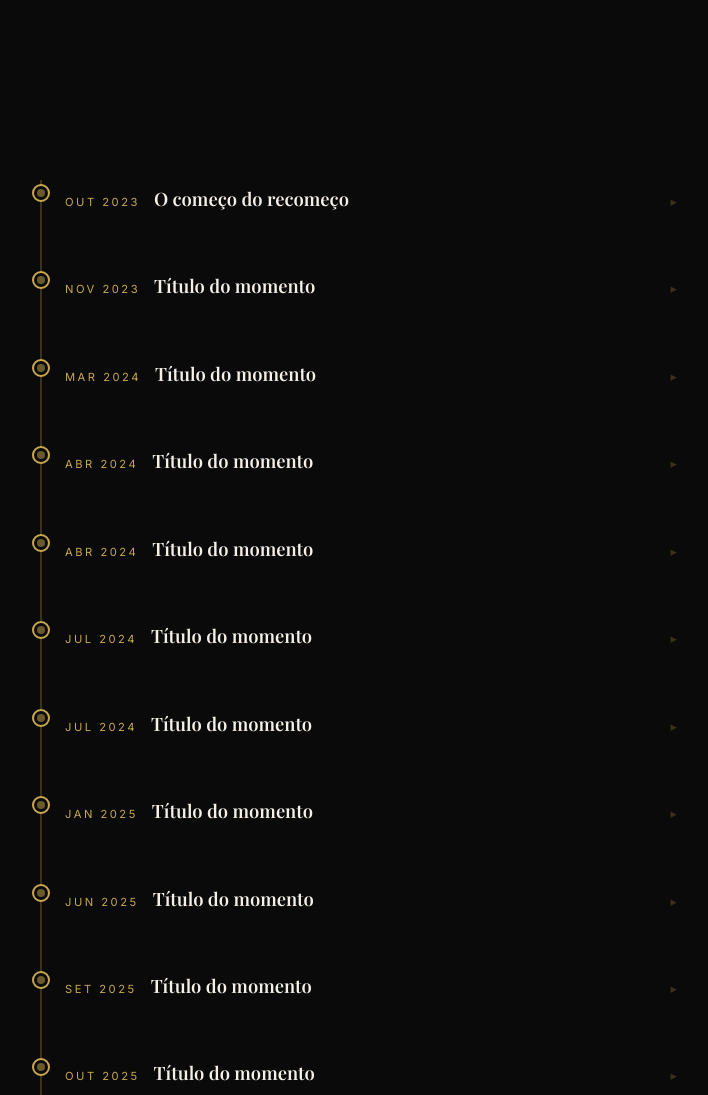
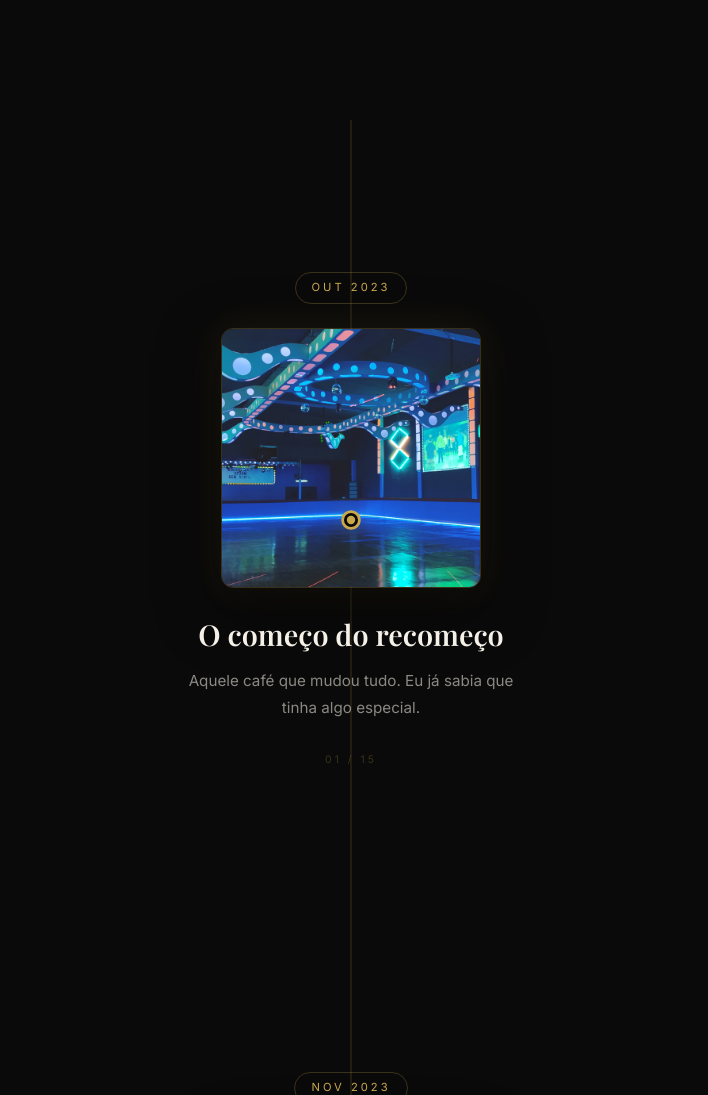
Before and after one commit to henriquesantiago-eng/henriquesantiago-eng.github.io, a plain HTML site: page index.html in a window 1280 px wide. Shown: the part 1320-2415 px from the top of the page, without its empty margins (289-997 px from the left). Drawn offline with nearby package versions, Linux system fonts and the light colour scheme; a web font is replaced by a local one.

Commit message:
Editado Highlights mais interativos

```diff
--- a/script.js
+++ b/script.js
@@ -162,60 +162,55 @@ setInterval(tickCounter, 1000);
 
 
 // ============================================================
-// ❸ GERAR TIMELINE VERTICAL
+// ❸ GERAR TIMELINE — Cenas imersivas full-screen
 // ============================================================
 const tlTrack = document.getElementById('tlTrack');
+const totalItems = TIMELINE_DATA.length;
 
 TIMELINE_DATA.forEach((item, i) => {
-    const el = document.createElement('div');
-    el.classList.add('tl-item');
-    el.innerHTML = `
-        <div class="tl-item-dot"></div>
-        <div class="tl-item-header">
-            <span class="tl-item-date">${item.date}</span>
-            <span class="tl-item-title">${item.title}</span>
-            <span class="tl-item-arrow">▸</span>
-        </div>
-        <div class="tl-item-content">
-            <img class="tl-item-photo" src="${item.photo}" alt="${item.title}" loading="lazy">
-            <p class="tl-item-text">${item.text}</p>
+    const scene = document.createElement('div');
+    scene.classList.add('tl-scene');
+    scene.innerHTML = `
+        <div class="tl-scene-dot"></div>
+        <div class="tl-scene-card">
+            <span class="tl-scene-date">${item.date}</span>
+            <img class="tl-scene-photo" src="${item.photo}" alt="${item.title}" loading="lazy">
+            <h3 class="tl-scene-title">${item.title}</h3>
+            <p class="tl-scene-text">${item.text}</p>
+            <p class="tl-scene-counter">${String(i + 1).padStart(2, '0')} / ${String(totalItems).padStart(2, '0')}</p>
         </div>
     `;
-
-    // Click header or dot to toggle open/close
-    const header = el.querySelector('.tl-item-header');
-    const dot = el.querySelector('.tl-item-dot');
-
-    function toggle() {
-        // Close others
-        document.querySelectorAll('.tl-item.is-open').forEach(other => {
-            if (other !== el) other.classList.remove('is-open');
-        });
-        el.classList.toggle('is-open');
-    }
-
-    header.addEventListener('click', toggle);
-    dot.addEventListener('click', toggle);
-
-    tlTrack.appendChild(el);
+    tlTrack.appendChild(scene);
 });
 
 
 // ============================================================
-// ❹ INTERSECTION OBSERVER — Reveal items as they scroll in
+// ❹ INTERSECTION OBSERVER — Ativa cenas quando visíveis
 // ============================================================
-const allRevealables = document.querySelectorAll('.reveal, .tl-item');
 
-const observer = new IntersectionObserver((entries) => {
+// Observer para reveal de elementos genéricos (hero text, etc)
+const revealObserver = new IntersectionObserver((entries) => {
     entries.forEach(e => {
         if (e.isIntersecting) {
             e.target.classList.add('is-visible');
-            observer.unobserve(e.target);
+            revealObserver.unobserve(e.target);
         }
     });
 }, { threshold: 0.12 });
 
-allRevealables.forEach(el => observer.observe(el));
+document.querySelectorAll('.reveal').forEach(el => revealObserver.observe(el));
+
+// Observer para cenas da timeline — toggle ativo/inativo
+const sceneObserver = new IntersectionObserver((entries) => {
+    entries.forEach(e => {
+        e.target.classList.toggle('is-active', e.isIntersecting);
+    });
+}, {
+    threshold: 0.4,
+    rootMargin: '-10% 0px -10% 0px'
+});
+
+document.querySelectorAll('.tl-scene').forEach(el => sceneObserver.observe(el));
 
 
 // ============================================================
@@ -235,7 +230,6 @@ function heroParallax() {
 
 window.addEventListener('scroll', () => {
     heroParallax();
-    checkLetterReveal();
 }, { passive: true });
 
 
@@ -348,4 +342,3 @@ for (let i = 0; i < 8; i++) setTimeout(spawnParticle, i * 300);
 
 // Initial calls
 heroParallax();
-checkLetterReveal();
--- a/style.css
+++ b/style.css
@@ -347,181 +347,153 @@ body {
 
 
 /* ======================================================
-   VERTICAL TIMELINE
+   IMMERSIVE TIMELINE — Full-screen scenes
    ====================================================== */
 .timeline {
     position: relative;
-    padding: 60px 24px 100px;
-    max-width: 700px;
-    margin: 0 auto;
+    padding: 0;
 }
 
-.tl-heading {
-    font-family: var(--ff-display);
-    font-style: italic;
-    font-size: clamp(1.4rem, 4vw, 2.2rem);
-    color: var(--gold);
-    text-align: center;
-    margin-bottom: 60px;
+/* Vertical connector line running through all scenes */
+.tl-track {
+    position: relative;
 }
 
-/* The vertical track container */
-.tl-track {
-    position: relative;
-    padding-left: 40px;
-    /* space for the line + dot */
-}
-
-/* The actual vertical line */
 .tl-track::before {
     content: '';
     position: absolute;
     top: 0;
     bottom: 0;
-    left: 15px;
-    /* centered on the dot */
-    width: 2px;
-    background: linear-gradient(180deg, var(--gold-dim), var(--gold-dim) 90%, transparent);
+    left: 50%;
+    width: 1px;
+    background: var(--gold-dim);
+    transform: translateX(-50%);
 }
 
-/* Single timeline item */
-.tl-item {
+/* Each moment = one full-screen scene */
+.tl-scene {
     position: relative;
-    margin-bottom: 50px;
-    opacity: 0;
-    transform: translateY(20px);
-    transition: opacity 0.7s var(--ease-out), transform 0.7s var(--ease-out);
+    min-height: 100vh;
+    min-height: 100dvh;
+    display: flex;
+    align-items: center;
+    justify-content: center;
+    padding: 60px 24px;
 }
 
-.tl-item.is-visible {
-    opacity: 1;
-    transform: translateY(0);
-}
-
-/* The dot on the line */
-.tl-item-dot {
+/* The dot on the center line */
+.tl-scene-dot {
     position: absolute;
-    left: -33px;
-    /* align with the vertical line */
-    top: 4px;
-    width: 18px;
-    height: 18px;
+    left: 50%;
+    top: 50%;
+    width: 14px;
+    height: 14px;
     border-radius: 50%;
     border: 2px solid var(--gold-dim);
     background: var(--bg);
-    cursor: pointer;
-    z-index: 3;
-    transition: all 0.35s var(--ease-out);
+    transform: translate(-50%, -50%);
+    z-index: 4;
+    transition: all 0.5s var(--ease-out);
 }
 
-.tl-item-dot::after {
+.tl-scene-dot::after {
     content: '';
     position: absolute;
-    inset: 3px;
+    inset: 2px;
     border-radius: 50%;
     background: transparent;
-    transition: background 0.35s;
+    transition: background 0.5s;
 }
 
-.tl-item.is-visible .tl-item-dot {
+.tl-scene.is-active .tl-scene-dot {
     border-color: var(--gold);
+    box-shadow: 0 0 20px var(--gold-dim);
+    transform: translate(-50%, -50%) scale(1.4);
 }
 
-.tl-item.is-visible .tl-item-dot::after {
+.tl-scene.is-active .tl-scene-dot::after {
     background: var(--gold);
-    opacity: 0.5;
 }
 
-.tl-item-dot:hover,
-.tl-item.is-open .tl-item-dot {
-    border-color: var(--gold-light);
-    transform: scale(1.35);
-    box-shadow: 0 0 18px var(--gold-dim);
+/* Card content — centered, fades in with scale */
+.tl-scene-card {
+    position: relative;
+    z-index: 3;
+    max-width: 440px;
+    width: 100%;
+    text-align: center;
+    /* Hidden by default */
+    opacity: 0;
+    transform: translateY(40px) scale(0.92);
+    filter: blur(4px);
+    transition:
+        opacity 0.8s var(--ease-out),
+        transform 0.8s var(--ease-out),
+        filter 0.8s var(--ease-out);
 }
 
-.tl-item-dot:hover::after,
-.tl-item.is-open .tl-item-dot::after {
-    background: var(--gold);
+.tl-scene.is-active .tl-scene-card {
     opacity: 1;
+    transform: translateY(0) scale(1);
+    filter: blur(0);
 }
 
-/* Date + title header (always visible) */
-.tl-item-header {
-    display: flex;
-    align-items: baseline;
-    gap: 14px;
-    cursor: pointer;
-    padding: 4px 0;
-    user-select: none;
+/* Date label */
+.tl-scene-date {
+    font-size: 0.7rem;
+    text-transform: uppercase;
+    letter-spacing: 3px;
+    color: var(--gold);
+    margin-bottom: 24px;
+    display: inline-block;
+    padding: 6px 16px;
+    border: 1px solid var(--gold-dim);
+    border-radius: 20px;
 }
 
-.tl-item-date {
-    font-size: 0.7rem;
-    text-transform: uppercase;
-    letter-spacing: 2.5px;
-    color: var(--gold);
-    flex-shrink: 0;
-    min-width: 70px;
+/* Photo */
+.tl-scene-photo {
+    width: 260px;
+    height: 260px;
+    object-fit: cover;
+    border-radius: 12px;
+    border: 1px solid var(--gold-dim);
+    box-shadow: 0 16px 50px rgba(0, 0, 0, 0.5), 0 0 30px rgba(201, 168, 76, 0.06);
+    margin: 0 auto 28px;
+    display: block;
+    transition: box-shadow 0.6s;
 }
 
-.tl-item-title {
+.tl-scene.is-active .tl-scene-photo {
+    box-shadow: 0 20px 60px rgba(0, 0, 0, 0.5), 0 0 40px rgba(201, 168, 76, 0.12);
+}
+
+/* Title */
+.tl-scene-title {
     font-family: var(--ff-display);
-    font-size: 1.15rem;
+    font-size: clamp(1.3rem, 4vw, 1.8rem);
     font-weight: 600;
     color: var(--cream);
-    transition: color 0.3s;
+    margin-bottom: 14px;
+    line-height: 1.3;
 }
 
-.tl-item-header:hover .tl-item-title,
-.tl-item.is-open .tl-item-title {
-    color: var(--gold-light);
+/* Text */
+.tl-scene-text {
+    font-size: 0.95rem;
+    color: var(--text-muted);
+    line-height: 1.8;
+    max-width: 360px;
+    margin: 0 auto;
 }
 
-/* Arrow indicator */
-.tl-item-arrow {
-    margin-left: auto;
-    font-size: 0.8rem;
+/* Scene counter badge (e.g. "03 / 15") */
+.tl-scene-counter {
+    margin-top: 30px;
+    font-size: 0.65rem;
+    text-transform: uppercase;
+    letter-spacing: 3px;
     color: var(--gold-dim);
-    transition: transform 0.35s, color 0.35s;
-}
-
-.tl-item.is-open .tl-item-arrow {
-    transform: rotate(90deg);
-    color: var(--gold);
-}
-
-/* Expandable content (photo + text) — collapsed by default */
-.tl-item-content {
-    max-height: 0;
-    overflow: hidden;
-    opacity: 0;
-    transition: max-height 0.5s var(--ease-out), opacity 0.4s var(--ease-out), margin 0.4s;
-    margin-top: 0;
-}
-
-.tl-item.is-open .tl-item-content {
-    max-height: 600px;
-    opacity: 1;
-    margin-top: 18px;
-}
-
-.tl-item-photo {
-    width: 100%;
-    max-width: 320px;
-    aspect-ratio: 1 / 1;
-    object-fit: cover;
-    border-radius: 10px;
-    border: 1px solid var(--gold-dim);
-    box-shadow: 0 10px 40px rgba(0, 0, 0, 0.4);
-    margin-bottom: 14px;
-    display: block;
-}
-
-.tl-item-text {
-    font-size: 0.92rem;
-    color: var(--text-muted);
-    line-height: 1.7;
-    max-width: 400px;
 }
 
 
@@ -627,20 +599,23 @@ footer p {
         margin-top: 8px;
     }
 
-    .timeline {
-        padding: 60px 16px 80px;
+    .tl-scene {
+        padding: 40px 20px;
     }
 
-    .tl-track {
-        padding-left: 36px;
+    .tl-scene-photo {
+        width: 220px;
+        height: 220px;
     }
 
-    .tl-item-dot {
-        left: -29px;
+    .tl-track::before {
+        display: none;
+        /* hide center line on mobile */
     }
 
-    .tl-item-photo {
-        max-width: 260px;
+    .tl-scene-dot {
+        display: none;
+        /* hide dot on mobile */
     }
 
     .letter-paper {
@@ -665,16 +640,12 @@ footer p {
         font-size: clamp(2rem, 10vw, 3.5rem);
     }
 
-    .tl-item-photo {
-        max-width: 220px;
+    .tl-scene-photo {
+        width: 180px;
+        height: 180px;
     }
 
-    .tl-item-header {
-        gap: 10px;
-    }
-
-    .tl-item-date {
-        min-width: 60px;
-        font-size: 0.6rem;
+    .tl-scene-title {
+        font-size: 1.1rem;
     }
 }
```
